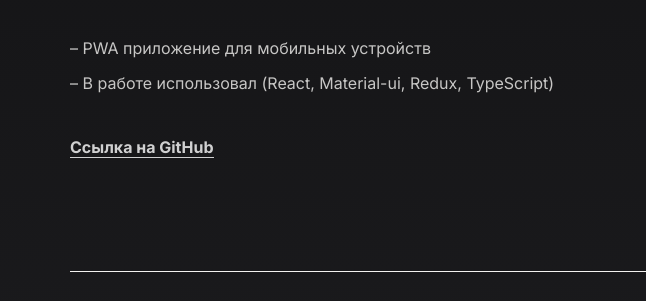
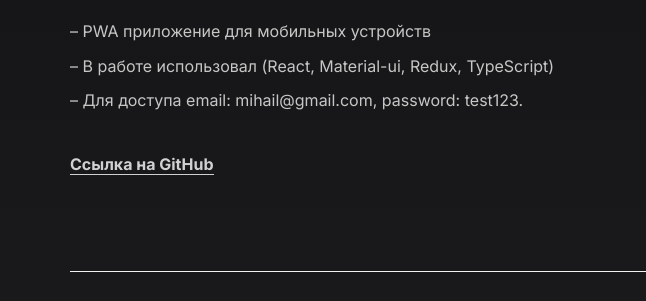
Before and after one commit to mihailryzij0/My-portfolio, a plain HTML site: page index.html in a window 1280 px wide. Shown: the part 1839-2140 px from the top of the page, 0-646 px from the left. Drawn offline with nearby package versions, Linux system fonts and the light colour scheme.

Commit message:
fix portfolio

```diff
--- a/index.html
+++ b/index.html
@@ -91,6 +91,7 @@
                                     <ul class="work-list">
                                         <li class="work-list-item">– PWA приложение для мобильных устройств</li>
                                         <li class="work-list-item">– В работе использовал (React, Material-ui, Redux, TypeScript)</li>
+                                        <li class="work-list-item">– Для доступа email: mihail@gmail.com, password: test123.</li>
                                     </ul>
                                     <p class="work-time"><a class="work-time-link" href="https://github.com/mihailryzij0/PowerBody/tree/final-task">Ссылка на GitHub</a></p>
                                 </div>
```
